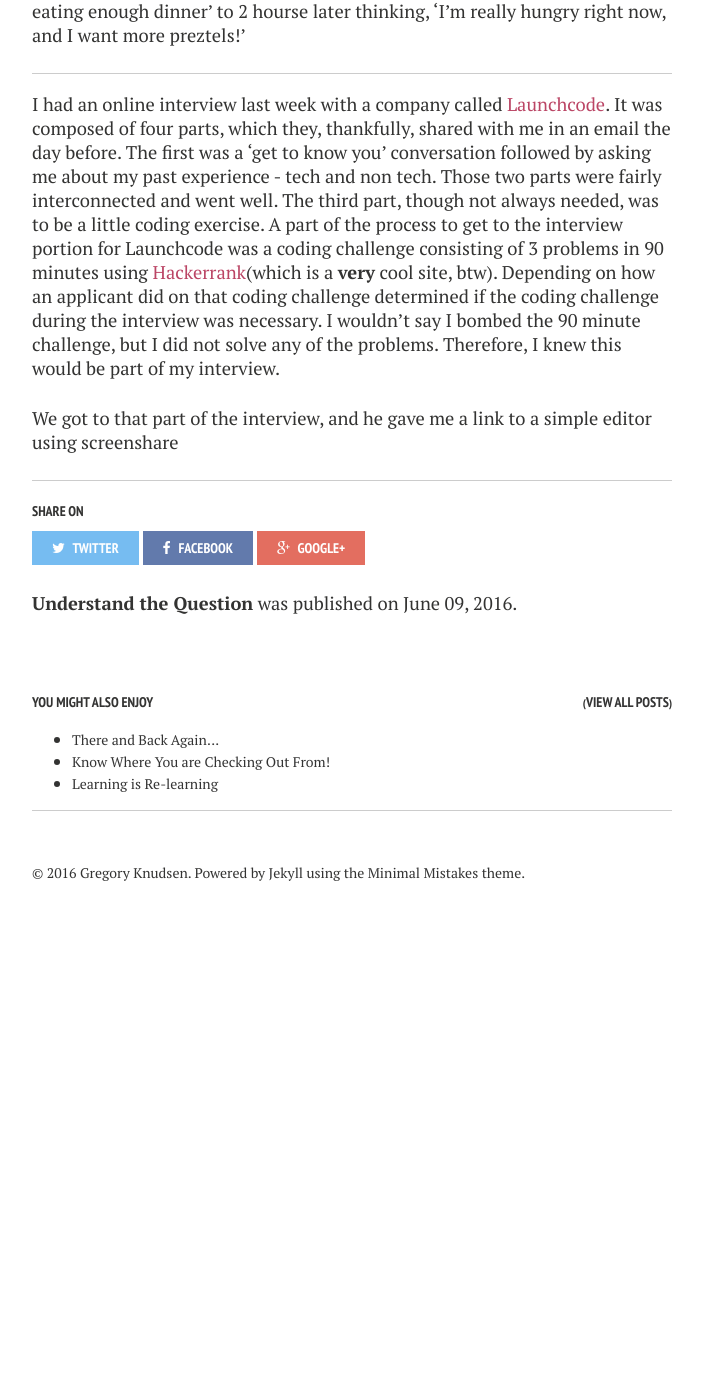
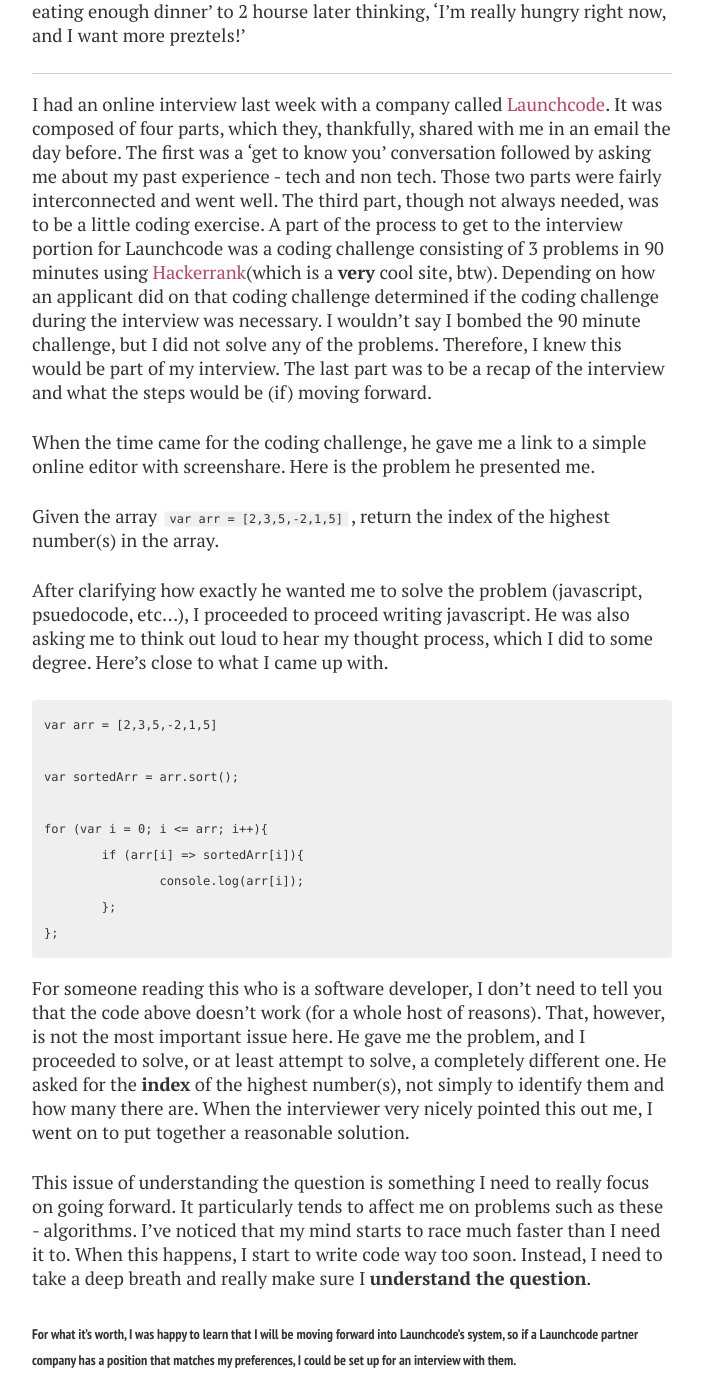
Before and after one commit to gregknudsen/gregknudsen.github.io, a Jekyll site: the page built from _posts/2016-06-09-understand-the-question.md, in a window 1280 px wide and 1400 px high, scrolled down 899 px. Shown: the whole window, without its empty margins (288-991 px from the left). Built offline with Jekyll 4.4.1, drawn with Linux system fonts in a browser that asks for light colours; nearby versions of some CDN libraries; before the commit the page ends 1830 px from its top, so only the background shows below that.

Commit message:
blog post done

````diff
--- a/_posts/2016-06-09-understand-the-question.md
+++ b/_posts/2016-06-09-understand-the-question.md
@@ -2,7 +2,7 @@
 layout: post
 title: Understand the Question
 excerpt: "It's good to be back"
-tags: [blog, employment, algorithm]
+tags: [blog, employment, algorithm, launchcode, interview]
 comments: true
 ---
 
@@ -30,6 +30,28 @@ So here's the deal. Benjamin is 4. He's incredibly intelligent, but he's not at
 
 ---
 
-I had an online interview last week with a company called [Launchcode](https://www.launchcode.org/). It was composed of four parts, which they, thankfully, shared with me in an email the day before. The first was a 'get to know you' conversation followed by asking me about my past experience - tech and non tech. Those two parts were fairly interconnected and went well. The third part, though not always needed, was to be a little coding exercise. A part of the process to get to the interview portion for Launchcode was a coding challenge consisting of 3 problems in 90 minutes using [Hackerrank](https://www.hackerrank.com)(which is a **very** cool site, btw). Depending on how an applicant did on that coding challenge determined if the coding challenge during the interview was necessary. I wouldn't say I bombed the 90 minute challenge, but I did not solve any of the problems. Therefore, I knew this would be part of my interview.
+I had an online interview last week with a company called [Launchcode](https://www.launchcode.org/). It was composed of four parts, which they, thankfully, shared with me in an email the day before. The first was a 'get to know you' conversation followed by asking me about my past experience - tech and non tech. Those two parts were fairly interconnected and went well. The third part, though not always needed, was to be a little coding exercise. A part of the process to get to the interview portion for Launchcode was a coding challenge consisting of 3 problems in 90 minutes using [Hackerrank](https://www.hackerrank.com)(which is a **very** cool site, btw). Depending on how an applicant did on that coding challenge determined if the coding challenge during the interview was necessary. I wouldn't say I bombed the 90 minute challenge, but I did not solve any of the problems. Therefore, I knew this would be part of my interview. The last part was to be a recap of the interview and what the steps would be (if) moving forward.
 
-We got to that part of the interview, and he gave me a link to a simple editor using screenshare
+When the time came for the coding challenge, he gave me a link to a simple online editor with screenshare. Here is the problem he presented me.
+
+Given the array ``var arr = [2,3,5,-2,1,5]``, return the index of the highest number(s) in the array.
+
+After clarifying how exactly he wanted me to solve the problem (javascript, psuedocode, etc...), I proceeded to proceed writing javascript. He was also asking me to think out loud to hear my thought process, which I did to some degree. Here's close to what I came up with.
+
+```
+var arr = [2,3,5,-2,1,5]
+
+var sortedArr = arr.sort();
+
+for (var i = 0; i <= arr; i++){
+	if (arr[i] => sortedArr[i]){
+		console.log(arr[i]);
+	};
+};
+```
+
+For someone reading this who is a software developer, I don't need to tell you that the code above doesn't work (for a whole host of reasons). That, however, is not the most important issue here. He gave me the problem, and I proceeded to solve, or at least attempt to solve, a completely different one. He asked for the **index** of the highest number(s), not simply to identify them and how many there are. When the interviewer very nicely pointed this out me, I went on to put together a reasonable solution.
+
+This issue of understanding the question is something I need to really focus on going forward. It particularly tends to affect me on problems such as these - algorithms. I've noticed that my mind starts to race much faster than I need it to. When this happens, I start to write code way too soon. Instead, I need to take a deep breath and really make sure I **understand the question**.
+
+###### For what it's worth, I was happy to learn that I will be moving forward into Launchcode's system, so if a Launchcode partner company has a position that matches my preferences, I could be set up for an interview with them.
````
